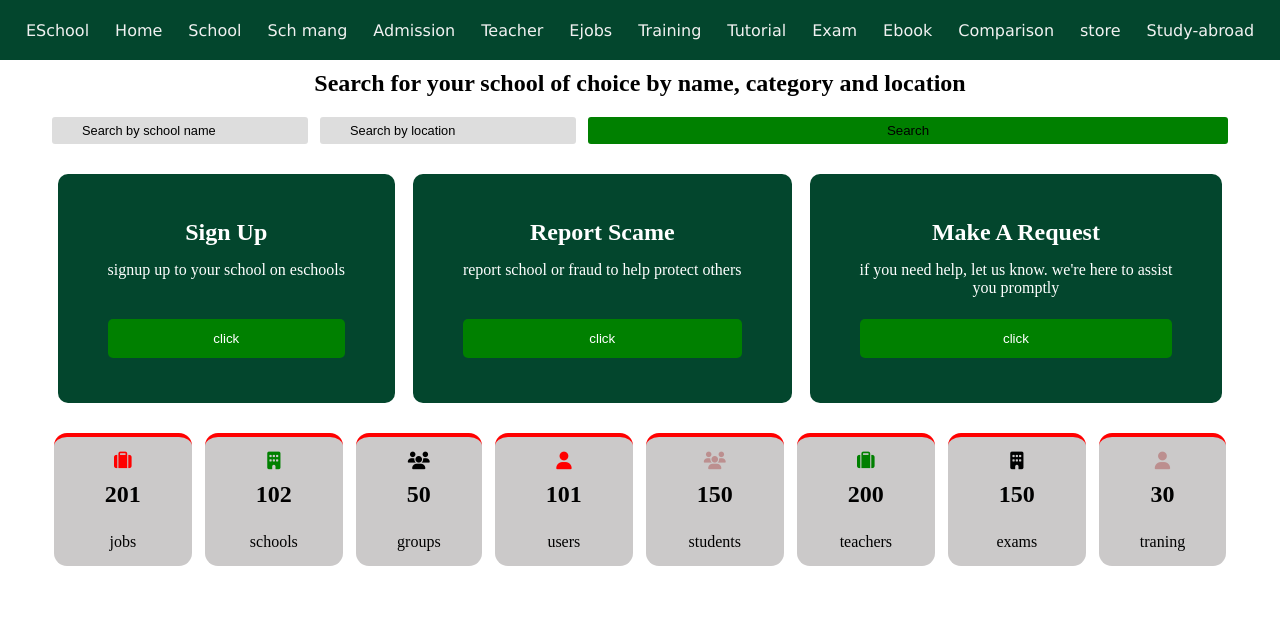
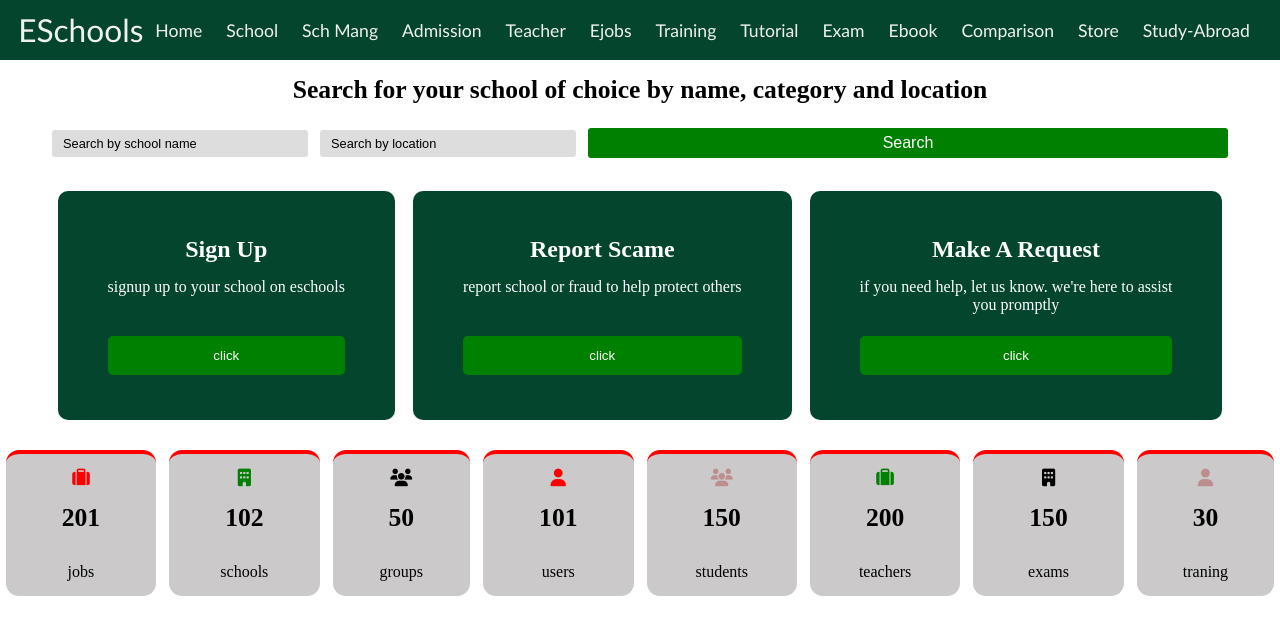
Before and after one commit to okit-man/Sample-project, a plain HTML site: page index.html in a window 1280 px wide. Drawn offline with Linux system fonts and the light colour scheme.

Commit message:
navigation bar completed

```diff
--- a/index.html
+++ b/index.html
@@ -11,8 +11,10 @@
 <body>
     <div>
        <div>
+        <!-- <a href="#" class="Esc">ESchool</a> -->
         <ul class="nav">
-            <li><a href="#">ESchool</a></li>
+            <!-- <li><a href="#" class="Esc">ESchool</a></li> -->
+             <label for=""><a href="#" class="Esc">ESchools</a></label>
             <li><a href="#">Home</a></li>
             <li><a href="#">School</a></li>
             <li><a href="#">Sch mang</a></li>
--- a/style.css
+++ b/style.css
@@ -20,54 +20,68 @@ body {
 }
 .nav li {
     list-style-type: none;
-    padding: 13px;
-    gap: 1em;
-    font-family: Verdana, Geneva, Tahoma, sans-serif;
+    padding: 12px;
+    gap: 1.5em;
 }
 .nav a {
     text-decoration: none;
     color: #f1f1f1;
+    font-size: 1.1em;
+    font-family: 'Trebuchet MS', 'Lucida Sans Unicode', 'Lucida Grande', 'Lucida Sans', Arial, sans-serif;
+    text-transform: capitalize;
+}
+nav li a :hover {
+    color: red;
+}
+label {
+    font-size: 1.8em;
 }
 h2 {
-    margin: 10px;
+    margin: 15px;
     color: black;
     display: flex;
     justify-content: center;
     align-items: center;
+    font-size: 1.6em;
 }
 .search {
     display: flex;
     justify-content: center;
     align-items: center;
-    margin-bottom: 30px;
-    margin-top: 20px;
+    margin-bottom: 33px;
+    margin-top: 23px;
     gap: 12px;
 }
 .search-btn1 {
     padding: 6px 30px ;
     font-size: 0.8em;
+    font-weight: normal;
     text-align: left;
     border: none;
     background-color: #ddd;
     border-radius: 3px;
     width: 20%;
+    padding-left: 11px;
 }
 .search-btn2 {
     padding: 6px 30px;
     font-size: 0.8em;
+    font-weight: normal;
     text-align: left;
     background-color: #ddd;
     border: none;
     border-radius: 3px;
     width: 20%;
+    padding-left: 11px;
 }
 .search-btn3 {
     padding: 6px 30px;
-    /* margin-left: 15px; */
     background-color: green;
     border: none;
     border-radius: 3px;
     width: 50%;
+    color: white;
+    font-size: 1em;
 }
 
 .eschool {
@@ -97,15 +111,11 @@ p {
     border: none;
     text-decoration: none;
     display: inline-block;
-    /* width: 100%; */
-    /* font-size: 12px; */
 }
 .esc-1 {
     background-color: #03462d;
     padding: 45px 50px;
     border-radius: 10px;
-    /* width: 300%; */
-    /* box-sizing: border-box; */
 }
 .ebtn-1 {
     margin-top: 40px;
@@ -119,9 +129,6 @@ p {
     background-color: #03462d;
     padding: 45px 50px;
     border-radius: 10px;
-    /* width: 300%; */
-    /* box-sizing: border-box; */
-
 }
 .ebtn-2 {
     margin-top: 40px;
@@ -135,9 +142,6 @@ p {
     background-color: #03462d;
     padding: 45px 50px;
     border-radius: 10px;
-    /* width: 300%; */
-    /* box-sizing: border-box; */
-
 }
 .ebtn-3 {
     margin-top: 22px;
@@ -157,7 +161,6 @@ p {
 }
 .grp {
     background-color: #cbc9c9;
-    /* background-color: #f1f1f1; */
     padding: 15px 41px;
     box-sizing: border-box;
     border-top: 4px solid red;
@@ -165,16 +168,12 @@ p {
 }
 .fa {
     font-size: 1.1em;
-    /* padding-left: 22px; */
-    /* color: red; */
 }
 
 .grp-1 {
    text-align: center;
    font-size: 1em;
    font-weight: normal;
-   /* font-family: 'Segoe UI', Tahoma, Geneva, Verdana, sans-serif; */
-   /* padding-bottom: 7px; */
 }
 .fa-suitcase {
     align-items: center;
```
